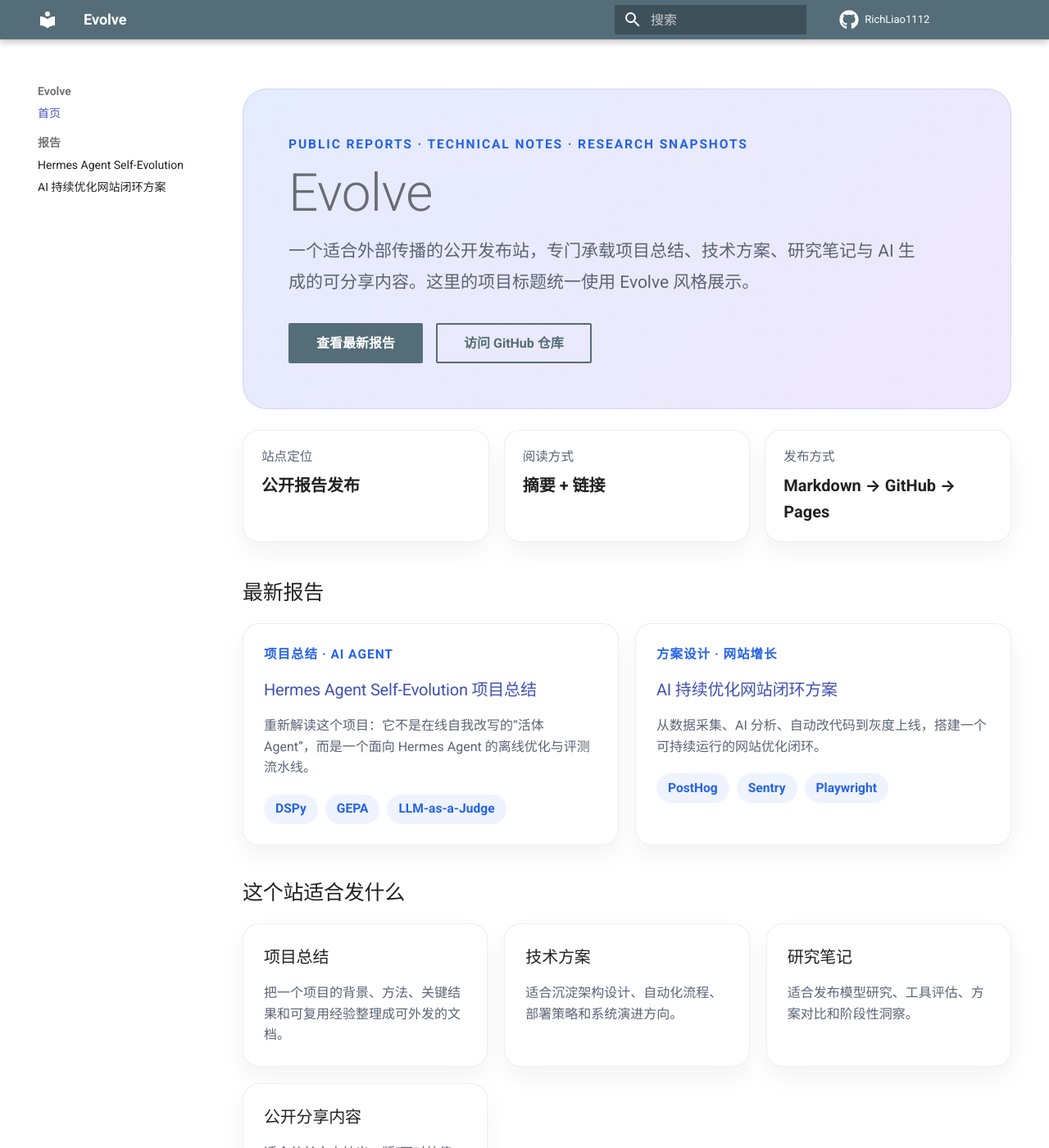
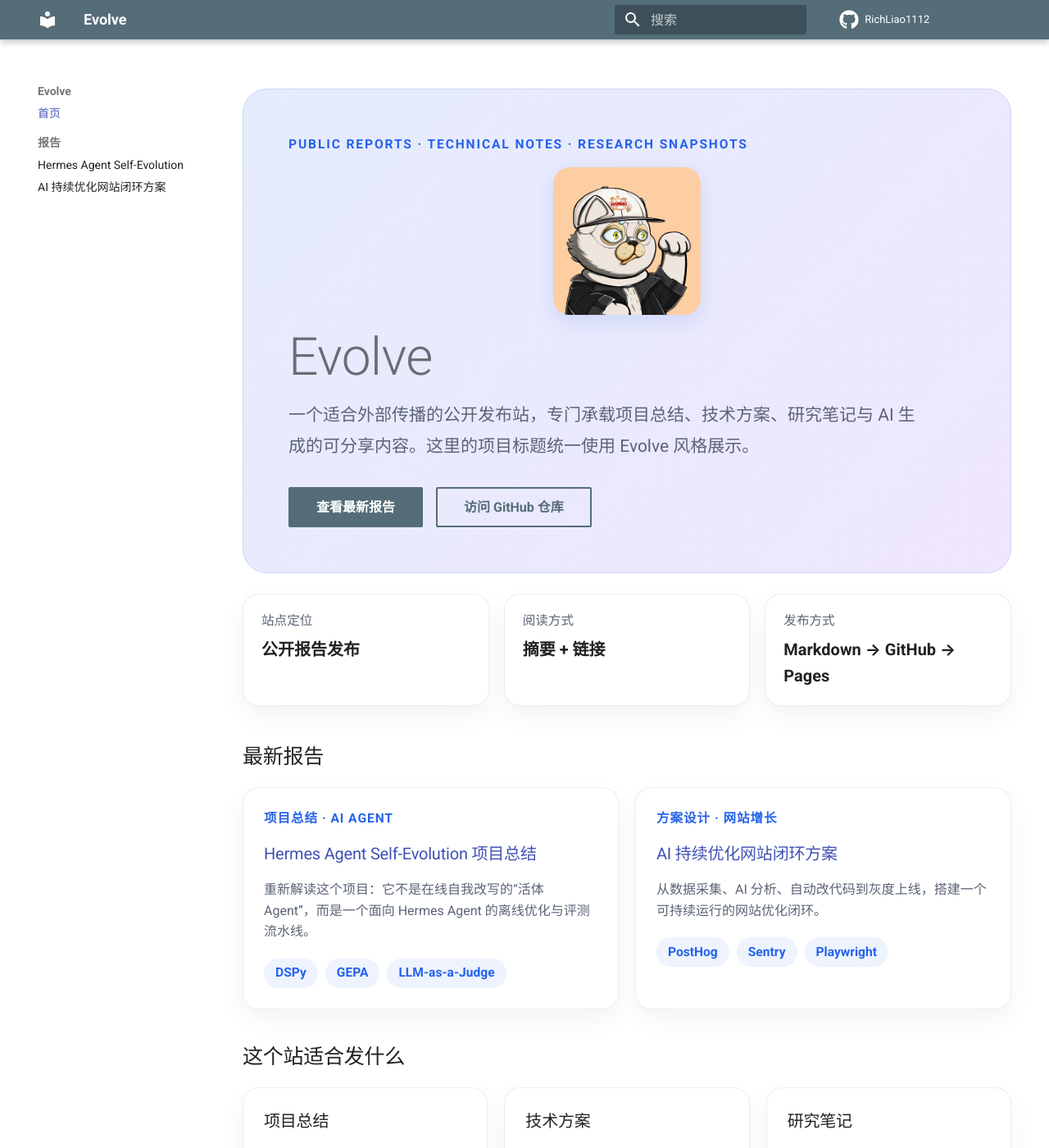
Before and after one commit to RichLiao1112/evolve, an MkDocs documentation site: the page built from docs/index.md, in a window 1280 px wide and 1400 px high. Shown: the whole window at 82% size. Built offline with MkDocs 1.6.1 and Material for MkDocs 9.7.7, drawn with Linux system fonts in a browser that asks for light colours; comment, search, counter and statistics services are not loaded.

Commit message:
feat: 添加 Evolve 吉祥物 Logo 到首页 Hero 区域
- 添加卡通角色图片作为首页视觉焦点
- 添加响应式样式和悬停效果
- 优化移动端显示

```diff
--- a/docs/index.md
+++ b/docs/index.md
@@ -4,15 +4,18 @@ hide:
 ---
 
 <div class="hero-panel">
-  <p class="hero-eyebrow">Public reports · technical notes · research snapshots</p>
-  <h1>Evolve</h1>
-  <p class="hero-lead">
-    一个适合外部传播的公开发布站，专门承载项目总结、技术方案、研究笔记与 AI 生成的可分享内容。这里的项目标题统一使用 Evolve 风格展示。
-  </p>
-  <div class="hero-actions">
-    <a class="md-button md-button--primary" href="#latest-reports">查看最新报告</a>
-    <a class="md-button" href="https://github.com/RichLiao1112/evolve" target="_blank" rel="noopener">访问 GitHub 仓库</a>
-  </div>
+ <p class="hero-eyebrow">Public reports · technical notes · research snapshots</p>
+ <div class="hero-logo">
+  <img src="assets/images/evolve-logo.jpg" alt="Evolve Mascot">
+ </div>
+ <h1>Evolve</h1>
+ <p class="hero-lead">
+  一个适合外部传播的公开发布站，专门承载项目总结、技术方案、研究笔记与 AI 生成的可分享内容。这里的项目标题统一使用 Evolve 风格展示。
+ </p>
+ <div class="hero-actions">
+  <a class="md-button md-button--primary" href="#latest-reports">查看最新报告</a>
+  <a class="md-button" href="https://github.com/RichLiao1112/evolve" target="_blank" rel="noopener">访问 GitHub 仓库</a>
+ </div>
 </div>
 
 <div class="summary-strip">
--- a/docs/stylesheets/extra.css
+++ b/docs/stylesheets/extra.css
@@ -21,6 +21,30 @@
  letter-spacing: 0.12em;
  text-transform: uppercase;
  color: var(--evolve-primary);
+}
+
+.hero-logo {
+ display: flex;
+ justify-content: center;
+ margin: 0 0 1rem;
+}
+
+.hero-logo img {
+ max-width: 180px;
+ height: auto;
+ border-radius: 1rem;
+ box-shadow: 0 8px 24px rgba(37, 99, 235, 0.15);
+ transition: transform 0.3s ease;
+}
+
+.hero-logo img:hover {
+ transform: scale(1.05);
+}
+
+@media screen and (max-width: 768px) {
+ .hero-logo img {
+  max-width: 140px;
+ }
 }
 
 .hero-panel h1 {
```
Also changed, not shown: docs/assets/images/evolve-logo.jpg (added). Lines whose indentation alone changed are shown as unchanged.
